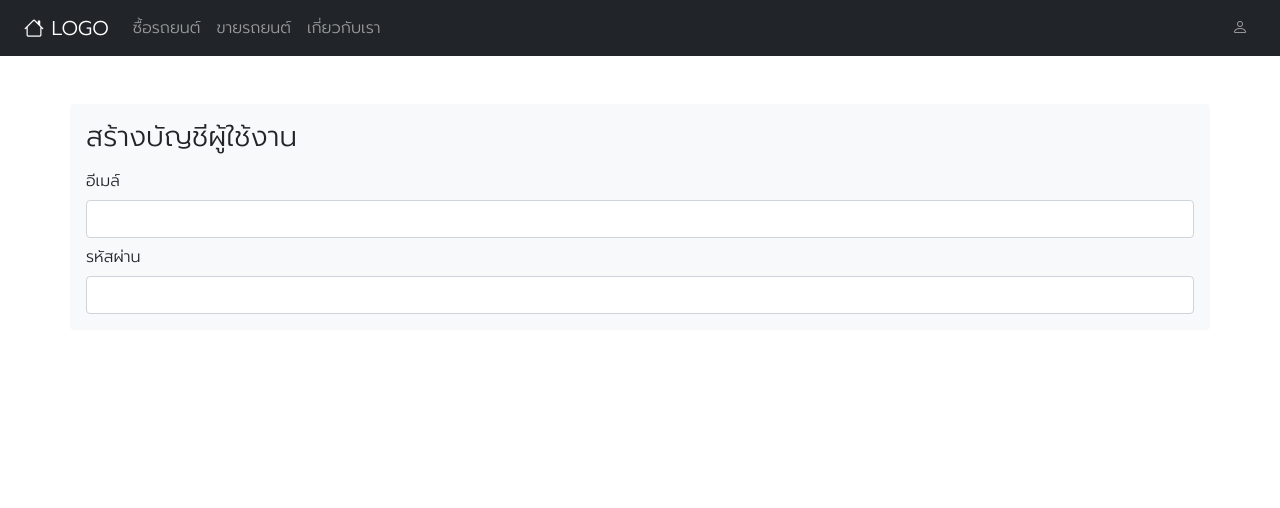
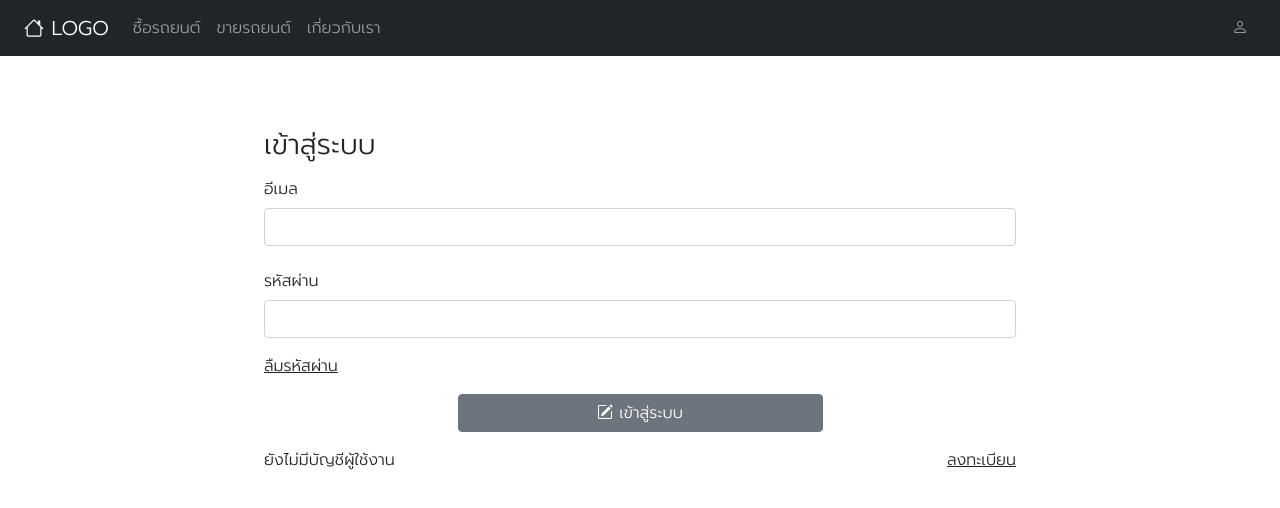
Before and after one commit to Kittipot-Jim/car-app-react, a React (Create React App) app: page /login in a window 1280 px wide. Shown: the top 508 px of the page. Built offline with nearby package versions, Linux system fonts and the light colour scheme.

Commit message:
update login

```diff
--- a/src/Navbar/Navbar.js
+++ b/src/Navbar/Navbar.js
@@ -13,8 +13,31 @@ export default function Navbar() {
               <li className="nav-item nav-link">เกี่ยวกับเรา</li>
             </ul>
             <ul className="navbar-nav d-flex flex-row">
-              <li className="nav-item nav-link">
-                <i className="bi bi-person" />
+              <li className="nav-item">
+                <a href="#" className="nav-link" data-bs-toggle="dropdown">
+                  <i className="bi bi-person" />
+                </a>
+                <ul className="dropdown-menu dropdown-menu-end">
+                  <img src="../Images/user-free-icon-font.png" alt="Avatar" />
+                  <li>
+                    <button className="dropdown-item" type="button">
+                      ข้อมูลส่วนตัว
+                    </button>
+                  </li>
+                  <li>
+                    <button className="dropdown-item" type="button">
+                      ตั้งค่าบัญชี
+                    </button>
+                  </li>
+                  <li>
+                    <div className="dropdown-divider"></div>
+                  </li>
+                  <li>
+                    <button className="dropdown-item" type="button">
+                      ออกจากระบบ
+                    </button>
+                  </li>
+                </ul>
               </li>
             </ul>
           </div>
--- a/src/Pages/Login.js
+++ b/src/Pages/Login.js
@@ -1,17 +1,86 @@
-import 'bootstrap/dist/css/bootstrap.min.css';
-import 'bootstrap/dist/js/bootstrap.bundle.min';
-import 'bootstrap-icons/font/bootstrap-icons.css';
+import React, { useState } from "react";
+import Form from "react-bootstrap/Form";
+import Col from "react-bootstrap/Col";
+import Row from "react-bootstrap/Row";
 
 export default function Login() {
-    return (
-        <div className="container mt-5 p-3 rounded bg-light">
-            <h3>สร้างบัญชีผู้ใช้งาน</h3>
-            <form>
-                <label className="col-sm-2 col-form-label">อีเมล์</label>
-                <input className='form-control'></input>
-                <label className="col-sm-2 col-form-label">รหัสผ่าน</label>
-                <input className='form-control'></input>
-            </form>
+  const [email, setEmail] = useState("");
+  const [password, setPassword] = useState("");
+
+  const handleSubmit = (e) => {
+    e.preventDefault();
+    const RegisterSubmit = { email, password };
+
+    fetch("http://localhost:8080/api/v1/customer/login", {
+      method: "POST",
+      headers: { "content-Type": "application/json" },
+      body: JSON.stringify(RegisterSubmit),
+    })
+      .then((response) => response.json())
+      .then((result) => {
+        if (result["status"]["code"] === "200") {
+          alert("Login success.");
+          window.location.href = "/";
+        } else if (result["status"]["code"] === "500") {
+          alert("Login failed.");
+        }
+      })
+      .catch((error) => console.log("error", error));
+  };
+
+  return (
+    <div className="container mt-5 p-4 rounded" style={{ width: "800px" }}>
+      <h3>เข้าสู่ระบบ</h3>
+      <Form onSubmit={handleSubmit}>
+        <Row>
+          <Col xs={12} md={12}>
+            <Form.Group className="mb-3">
+              <Form.Label className="col-sm-2 col-form-label">อีเมล</Form.Label>
+              <Form.Control
+                type="email"
+                className="form-control mb-3"
+                name="email"
+                value={email}
+                required
+                onChange={(e) => setEmail(e.target.value)}
+              />
+            </Form.Group>
+            <Form.Group className="mb-3">
+              <Form.Label className="col-sm-2 col-form-label">
+                รหัสผ่าน
+              </Form.Label>
+              <Form.Control
+                type="password"
+                className="form-control mb-3"
+                name="password"
+                value={password}
+                required
+                onChange={(e) => setPassword(e.target.value)}
+              />
+            </Form.Group>
+          </Col>
+        </Row>
+        <div className="d-flex f-start">
+          <a href="#" className="text-dark">
+            ลืมรหัสผ่าน
+          </a>
         </div>
-    )
+        <div className="text-center">
+          <button
+            type="submit"
+            style={{ width: "365px " }}
+            className="btn btn-secondary mt-3"
+          >
+            <i className="bi bi-pencil-square"></i> เข้าสู่ระบบ
+          </button>
+        </div>
+        <div className="pt-3 d-flex justify-content-between">
+          <p>ยังไม่มีบัญชีผู้ใช้งาน</p>
+          <a href="/register" className="text-dark">
+            ลงทะเบียน
+          </a>
+        </div>
+      </Form>
+    </div>
+  );
 }
--- a/src/index.js
+++ b/src/index.js
@@ -4,6 +4,8 @@ import "./index.css";
 import App from "./App";
 import reportWebVitals from "./reportWebVitals";
 import "bootstrap/dist/css/bootstrap.min.css";
+import "bootstrap/dist/js/bootstrap.bundle.min";
+import "bootstrap-icons/font/bootstrap-icons.css";
 
 const root = ReactDOM.createRoot(document.getElementById("root"));
 root.render(
```
Also changed, not shown: src/Images/user-free-icon-font.png (added).
